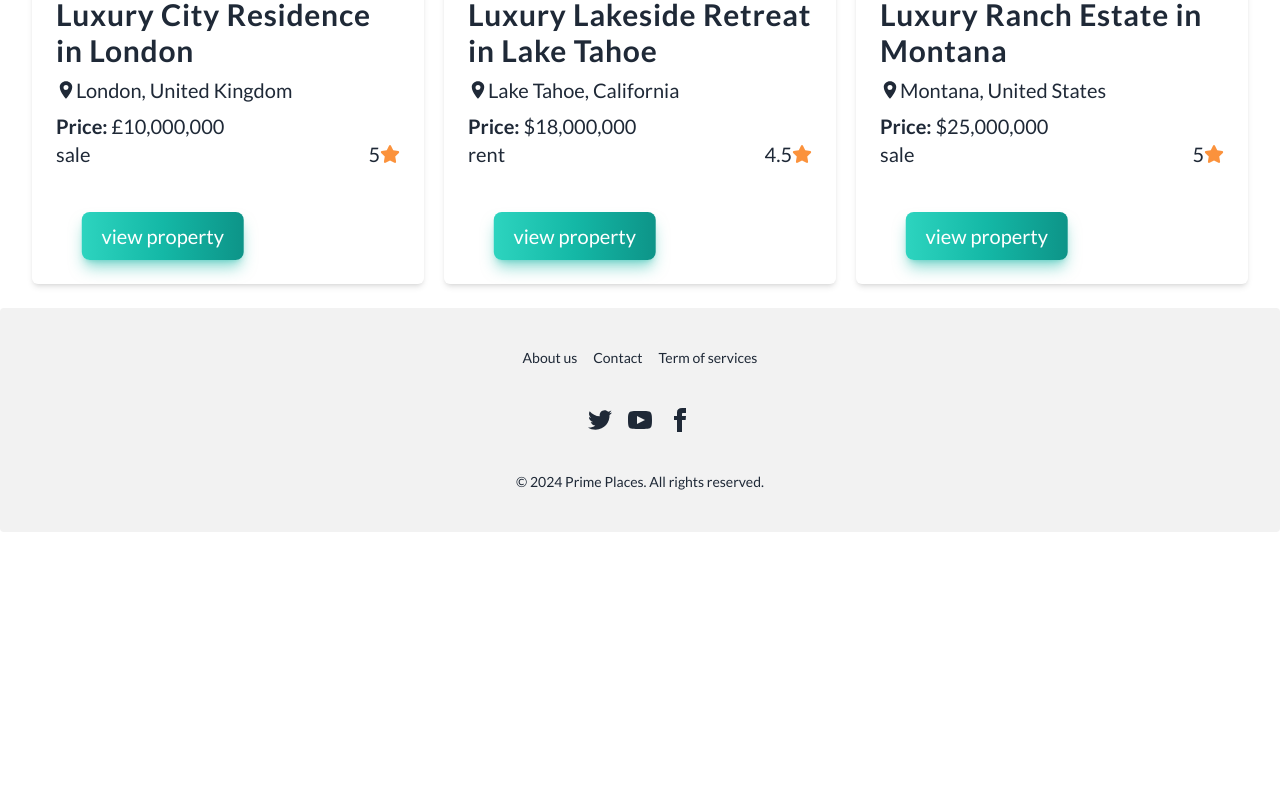
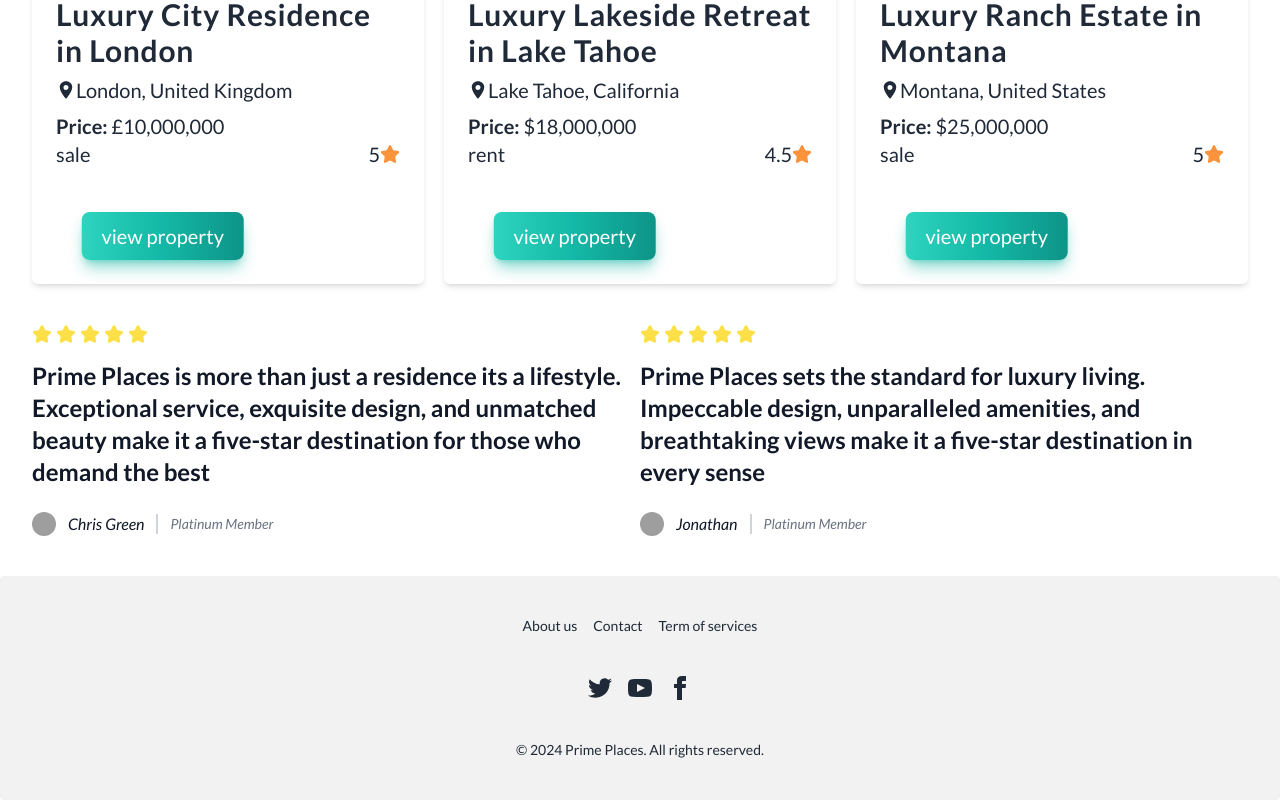
Before and after one commit to nhwnahid007/prime-places, a React (Vite) app: page / in a window 1280 px wide. Shown: the part 2479-3279 px from the top of the page. Before the commit the page ends 3011 px from the top, so only its background shows below. Built offline with nearby package versions, Linux system fonts and the light colour scheme; no server answers; grey boxes are pictures that could not be loaded.

Commit message:
firebase login and sign out

```diff
--- a/src/components/Providers/AuthProvider.jsx
+++ b/src/components/Providers/AuthProvider.jsx
@@ -1,15 +1,52 @@
-import { createContext } from "react";
+import { createUserWithEmailAndPassword, onAuthStateChanged, signInWithEmailAndPassword, signOut } from "firebase/auth";
+import { createContext, useEffect, useState } from "react";
+import auth from "../../Firebase/firebase.config";
 
+export const AuthContext = createContext(null);
+// eslint-disable-next-line react/prop-types
+const AuthProvider = ({ children }) => {
+  const [user, setUser] = useState(null);
+  const [loading, setLoading] = useState(true);
 
-export const AuthContext = createContext(null)
-// eslint-disable-next-line react/prop-types
-const AuthProvider = ({children}) => {
+  //create user
+  const createUser = (email, password) => {
+    setLoading(true);
+    return createUserWithEmailAndPassword(auth, email, password);
+  };
+  //sign in
+  const signInUser = (email, password) => {
+    setLoading(true);
+    return signInWithEmailAndPassword(auth, email, password);
+  };
+  //log outt
+  const logOut = () => {
+    setUser(null);
+    signOut(auth);
+  };
+
+  //on auth state change
+  useEffect(() => {
+    const unSubscribe = onAuthStateChanged(auth, (currentUser) => {
+      if (currentUser) {
+        setUser(currentUser);
+        setLoading(false);
+      }
+    });
+    return () => {
+      unSubscribe();
+    };
+  }, []);
+  console.log('userIn then on state changes',user)
   const authInfo = {
-
-  }
-    return (
-        <AuthContext.Provider value={authInfo}>{children}</AuthContext.Provider>
-      );
+    user,
+    createUser,
+    loading,
+    logOut,
+    signInUser
+  };
+  return (
+    <AuthContext.Provider value={authInfo}>{children}</AuthContext.Provider>
+  );
 };
 
 export default AuthProvider;
--- a/src/components/estateCard/EstateCard.jsx
+++ b/src/components/estateCard/EstateCard.jsx
@@ -1,3 +1,4 @@
+/* eslint-disable react/prop-types */
 import { Link } from "react-router-dom";
 import { IoLocationSharp } from "react-icons/io5";
 import { FaStar } from "react-icons/fa6";
--- /dev/null
+++ b/src/components/quotes/Quotes.jsx
@@ -0,0 +1,154 @@
+
+
+const Quotes = () => {
+    return (
+       <div className="flex justify-center my-10">
+            <div>
+                <figure className="max-w-screen-md">
+      <div className="flex items-center mb-4 text-yellow-300">
+        <svg
+          className="w-5 h-5 me-1"
+          aria-hidden="true"
+          xmlns="http://www.w3.org/2000/svg"
+          fill="currentColor"
+          viewBox="0 0 22 20"
+        >
+          <path d="M20.924 7.625a1.523 1.523 0 0 0-1.238-1.044l-5.051-.734-2.259-4.577a1.534 1.534 0 0 0-2.752 0L7.365 5.847l-5.051.734A1.535 1.535 0 0 0 1.463 9.2l3.656 3.563-.863 5.031a1.532 1.532 0 0 0 2.226 1.616L11 17.033l4.518 2.375a1.534 1.534 0 0 0 2.226-1.617l-.863-5.03L20.537 9.2a1.523 1.523 0 0 0 .387-1.575Z" />
+        </svg>
+        <svg
+          className="w-5 h-5 me-1"
+          aria-hidden="true"
+          xmlns="http://www.w3.org/2000/svg"
+          fill="currentColor"
+          viewBox="0 0 22 20"
+        >
+          <path d="M20.924 7.625a1.523 1.523 0 0 0-1.238-1.044l-5.051-.734-2.259-4.577a1.534 1.534 0 0 0-2.752 0L7.365 5.847l-5.051.734A1.535 1.535 0 0 0 1.463 9.2l3.656 3.563-.863 5.031a1.532 1.532 0 0 0 2.226 1.616L11 17.033l4.518 2.375a1.534 1.534 0 0 0 2.226-1.617l-.863-5.03L20.537 9.2a1.523 1.523 0 0 0 .387-1.575Z" />
+        </svg>
+        <svg
+          className="w-5 h-5 me-1"
+          aria-hidden="true"
+          xmlns="http://www.w3.org/2000/svg"
+          fill="currentColor"
+          viewBox="0 0 22 20"
+        >
+          <path d="M20.924 7.625a1.523 1.523 0 0 0-1.238-1.044l-5.051-.734-2.259-4.577a1.534 1.534 0 0 0-2.752 0L7.365 5.847l-5.051.734A1.535 1.535 0 0 0 1.463 9.2l3.656 3.563-.863 5.031a1.532 1.532 0 0 0 2.226 1.616L11 17.033l4.518 2.375a1.534 1.534 0 0 0 2.226-1.617l-.863-5.03L20.537 9.2a1.523 1.523 0 0 0 .387-1.575Z" />
+        </svg>
+        <svg
+          className="w-5 h-5 me-1"
+          aria-hidden="true"
+          xmlns="http://www.w3.org/2000/svg"
+          fill="currentColor"
+          viewBox="0 0 22 20"
+        >
+          <path d="M20.924 7.625a1.523 1.523 0 0 0-1.238-1.044l-5.051-.734-2.259-4.577a1.534 1.534 0 0 0-2.752 0L7.365 5.847l-5.051.734A1.535 1.535 0 0 0 1.463 9.2l3.656 3.563-.863 5.031a1.532 1.532 0 0 0 2.226 1.616L11 17.033l4.518 2.375a1.534 1.534 0 0 0 2.226-1.617l-.863-5.03L20.537 9.2a1.523 1.523 0 0 0 .387-1.575Z" />
+        </svg>
+        <svg
+          className="w-5 h-5"
+          aria-hidden="true"
+          xmlns="http://www.w3.org/2000/svg"
+          fill="currentColor"
+          viewBox="0 0 22 20"
+        >
+          <path d="M20.924 7.625a1.523 1.523 0 0 0-1.238-1.044l-5.051-.734-2.259-4.577a1.534 1.534 0 0 0-2.752 0L7.365 5.847l-5.051.734A1.535 1.535 0 0 0 1.463 9.2l3.656 3.563-.863 5.031a1.532 1.532 0 0 0 2.226 1.616L11 17.033l4.518 2.375a1.534 1.534 0 0 0 2.226-1.617l-.863-5.03L20.537 9.2a1.523 1.523 0 0 0 .387-1.575Z" />
+        </svg>
+      </div>
+      <blockquote>
+        <p className="text-2xl font-semibold text-gray-900 dark:text-white">
+        Prime Places is more than just a residence  its a lifestyle. Exceptional service, exquisite design, and unmatched beauty make it a five-star destination for those who demand the best
+        </p>
+      </blockquote>
+      <figcaption className="flex items-center mt-6 space-x-3 rtl:space-x-reverse">
+        <img
+          className="w-6 h-6 rounded-full"
+          src="https://flowbite.s3.amazonaws.com/blocks/marketing-ui/avatars/bonnie-green.png"
+          alt="profile picture"
+        />
+        <div className="flex items-center divide-x-2 rtl:divide-x-reverse divide-gray-300 dark:divide-gray-700">
+          <cite className="pe-3 font-medium text-gray-900 dark:text-white">
+            Chris Green
+          </cite>
+          <cite className="ps-3 text-sm text-gray-500 dark:text-gray-400">
+            Platinum Member
+          </cite>
+        </div>
+      </figcaption>
+    </figure>
+
+            </div>
+            <div>
+                <figure className="max-w-screen-md">
+      <div className="flex items-center mb-4 text-yellow-300">
+        <svg
+          className="w-5 h-5 me-1"
+          aria-hidden="true"
+          xmlns="http://www.w3.org/2000/svg"
+          fill="currentColor"
+          viewBox="0 0 22 20"
+        >
+          <path d="M20.924 7.625a1.523 1.523 0 0 0-1.238-1.044l-5.051-.734-2.259-4.577a1.534 1.534 0 0 0-2.752 0L7.365 5.847l-5.051.734A1.535 1.535 0 0 0 1.463 9.2l3.656 3.563-.863 5.031a1.532 1.532 0 0 0 2.226 1.616L11 17.033l4.518 2.375a1.534 1.534 0 0 0 2.226-1.617l-.863-5.03L20.537 9.2a1.523 1.523 0 0 0 .387-1.575Z" />
+        </svg>
+        <svg
+          className="w-5 h-5 me-1"
+          aria-hidden="true"
+          xmlns="http://www.w3.org/2000/svg"
+          fill="currentColor"
+          viewBox="0 0 22 20"
+        >
+          <path d="M20.924 7.625a1.523 1.523 0 0 0-1.238-1.044l-5.051-.734-2.259-4.577a1.534 1.534 0 0 0-2.752 0L7.365 5.847l-5.051.734A1.535 1.535 0 0 0 1.463 9.2l3.656 3.563-.863 5.031a1.532 1.532 0 0 0 2.226 1.616L11 17.033l4.518 2.375a1.534 1.534 0 0 0 2.226-1.617l-.863-5.03L20.537 9.2a1.523 1.523 0 0 0 .387-1.575Z" />
+        </svg>
+        <svg
+          className="w-5 h-5 me-1"
+          aria-hidden="true"
+          xmlns="http://www.w3.org/2000/svg"
+          fill="currentColor"
+          viewBox="0 0 22 20"
+        >
+          <path d="M20.924 7.625a1.523 1.523 0 0 0-1.238-1.044l-5.051-.734-2.259-4.577a1.534 1.534 0 0 0-2.752 0L7.365 5.847l-5.051.734A1.535 1.535 0 0 0 1.463 9.2l3.656 3.563-.863 5.031a1.532 1.532 0 0 0 2.226 1.616L11 17.033l4.518 2.375a1.534 1.534 0 0 0 2.226-1.617l-.863-5.03L20.537 9.2a1.523 1.523 0 0 0 .387-1.575Z" />
+        </svg>
+        <svg
+          className="w-5 h-5 me-1"
+          aria-hidden="true"
+          xmlns="http://www.w3.org/2000/svg"
+          fill="currentColor"
+          viewBox="0 0 22 20"
+        >
+          <path d="M20.924 7.625a1.523 1.523 0 0 0-1.238-1.044l-5.051-.734-2.259-4.577a1.534 1.534 0 0 0-2.752 0L7.365 5.847l-5.051.734A1.535 1.535 0 0 0 1.463 9.2l3.656 3.563-.863 5.031a1.532 1.532 0 0 0 2.226 1.616L11 17.033l4.518 2.375a1.534 1.534 0 0 0 2.226-1.617l-.863-5.03L20.537 9.2a1.523 1.523 0 0 0 .387-1.575Z" />
+        </svg>
+        <svg
+          className="w-5 h-5"
+          aria-hidden="true"
+          xmlns="http://www.w3.org/2000/svg"
+          fill="currentColor"
+          viewBox="0 0 22 20"
+        >
+          <path d="M20.924 7.625a1.523 1.523 0 0 0-1.238-1.044l-5.051-.734-2.259-4.577a1.534 1.534 0 0 0-2.752 0L7.365 5.847l-5.051.734A1.535 1.535 0 0 0 1.463 9.2l3.656 3.563-.863 5.031a1.532 1.532 0 0 0 2.226 1.616L11 17.033l4.518 2.375a1.534 1.534 0 0 0 2.226-1.617l-.863-5.03L20.537 9.2a1.523 1.523 0 0 0 .387-1.575Z" />
+        </svg>
+      </div>
+      <blockquote>
+        <p className="text-2xl font-semibold text-gray-900 dark:text-white">
+        Prime Places sets the standard for luxury living. Impeccable design, unparalleled amenities, and breathtaking views make it a five-star destination in every sense
+        </p>
+      </blockquote>
+      <figcaption className="flex items-center mt-6 space-x-3 rtl:space-x-reverse">
+        <img
+          className="w-6 h-6 rounded-full"
+          src="https://i.ibb.co/Hq4wPCZ/p1.jpg"
+          alt="profile picture"
+        />
+        <div className="flex items-center divide-x-2 rtl:divide-x-reverse divide-gray-300 dark:divide-gray-700">
+          <cite className="pe-3 font-medium text-gray-900 dark:text-white">
+            Jonathan
+          </cite>
+          <cite className="ps-3 text-sm text-gray-500 dark:text-gray-400">
+            Platinum Member
+          </cite>
+        </div>
+      </figcaption>
+    </figure>
+
+            </div>
+       </div>
+    );
+};
+
+export default Quotes;
--- a/src/hooks/UseAuth.jsx
+++ b/src/hooks/UseAuth.jsx
@@ -1,3 +1,5 @@
+import { useContext } from "react";
+import { AuthContext } from "../components/Providers/AuthProvider";
 
 
 
--- a/src/pages/Login/Login.jsx
+++ b/src/pages/Login/Login.jsx
@@ -1,12 +1,24 @@
 import { Link } from "react-router-dom";
+import UseAuth from "../../hooks/UseAuth";
 
 const Login = () => {
+    const {signInUser} = UseAuth()
     const handleLogin = (e)=>{
         e.preventDefault();
         console.log(e.currentTarget)
         const form = new FormData(e.currentTarget)
         console.log(form.get('email'))
         console.log(form.get('password'))
+        const email = form.get('email')
+        const password = form.get('password')
+        console.log(email,password)
+        signInUser(email,password)
+        .then(result =>{
+            console.log(result.user)
+        })
+        .catch(error => {
+            console.log(error)
+        })
     }
   return (
     <div>
--- a/src/pages/Register/Register.jsx
+++ b/src/pages/Register/Register.jsx
@@ -1,6 +1,8 @@
 import { Link } from "react-router-dom";
+import UseAuth from "../../hooks/UseAuth";
 
 const Register = () => {
+    const {createUser} = UseAuth()
   const handleRegister = (e) => {
     e.preventDefault();
     console.log(e.currentTarget);
@@ -10,6 +12,13 @@
     const photoUrl = form.get('photoUrl')
     const name = form.get('name')
     console.log(email,password,photoUrl,name);
+
+    createUser(email,password)
+    .then(result => {
+        console.log(result.user)
+    })
+    .catch(error =>{
+    console.log(error)})
 
   };
   return (
--- a/src/pages/home/Home.jsx
+++ b/src/pages/home/Home.jsx
@@ -1,6 +1,7 @@
 import { useLoaderData } from "react-router-dom";
 import EstateCard from "../../components/estateCard/EstateCard";
 import BannerSlider from "../../components/BannerSlider/BannerSlider";
+import Quotes from "../../components/quotes/Quotes";
 
 
 const Home = () => {
@@ -13,6 +14,7 @@
                     estatesData.map(estateData => <EstateCard key={estateData.id} estateData={estateData}></EstateCard>)
                 }
             </div>
+            <Quotes></Quotes>
         </div>
     );
 };
--- a/src/shared/navbar/Navbar.jsx
+++ b/src/shared/navbar/Navbar.jsx
@@ -1,7 +1,14 @@
 import { FaBars } from "react-icons/fa";
 import { Link, NavLink } from "react-router-dom";
+import UseAuth from "../../hooks/UseAuth";
 
 const Navbar = () => {
+  const {user,logOut} = UseAuth()
+  const handleSignOut= () =>{
+    logOut()
+    .then()
+    .catch()
+  }
   const navLinks = (
     <>
       <li>
@@ -47,8 +54,13 @@
           {navLinks}
         </ul>
       </div>
+
       <div className="navbar-end">
+      {
+        user ? <button onClick={handleSignOut} className="btn">Logout</button>:
         <Link to='/login' className="btn">Sign  in</Link>
+      }
+
       </div>
     </div>
   );
```
